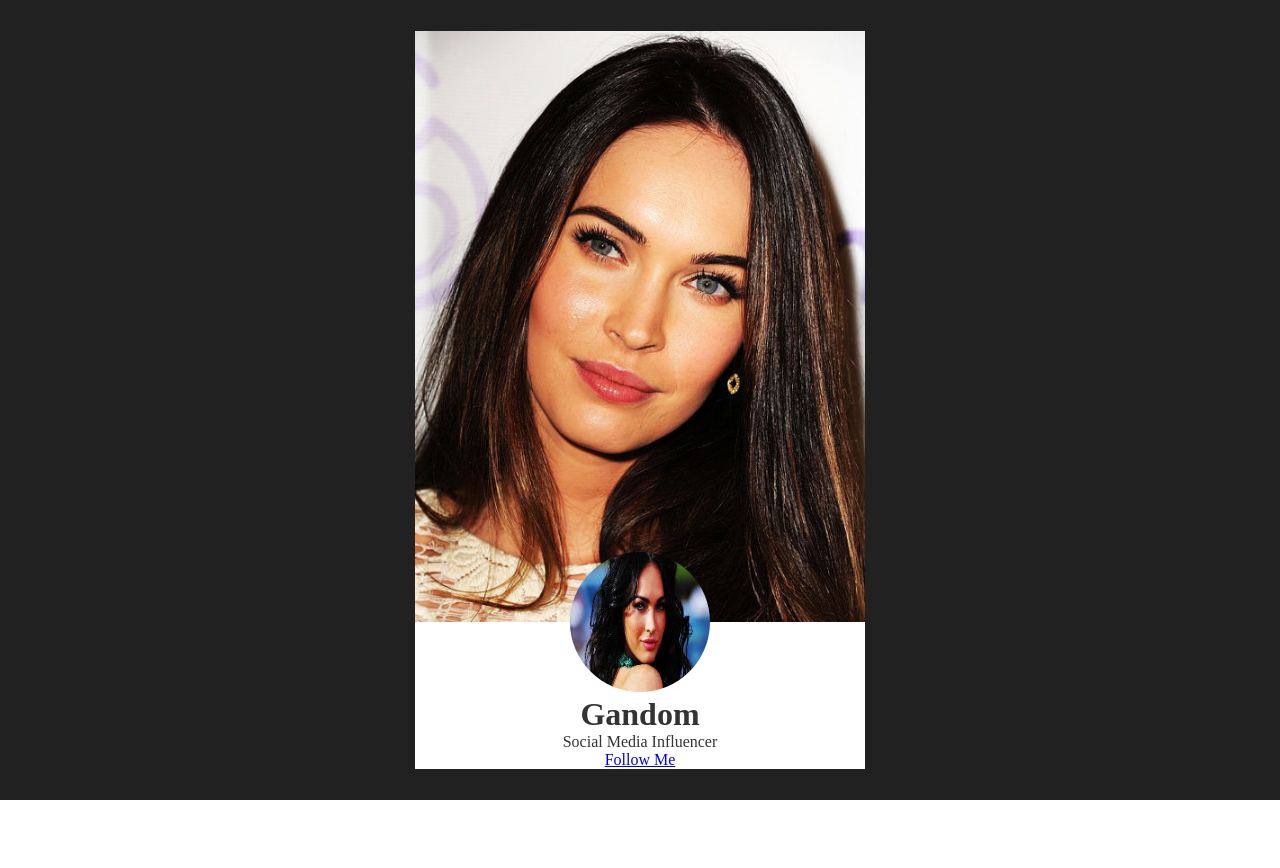
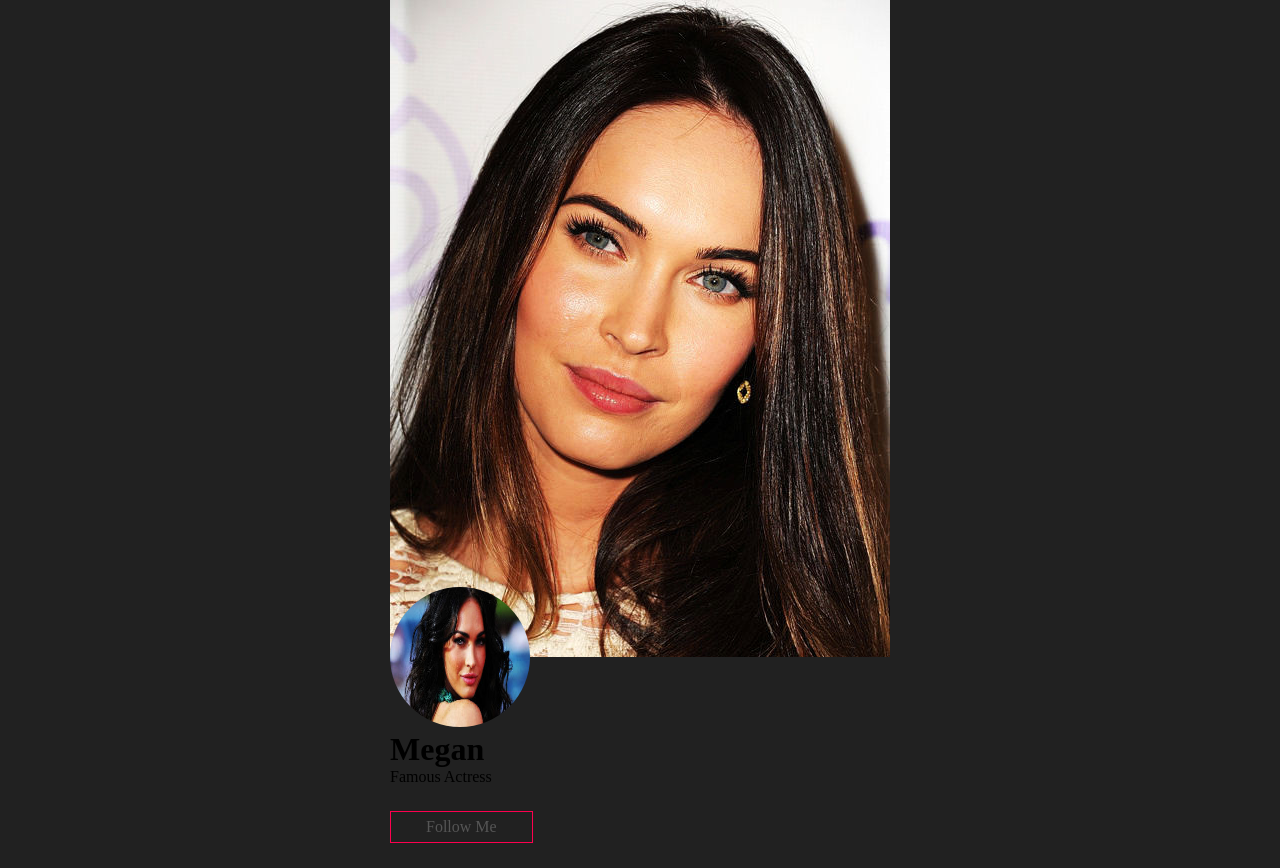
Before and after one commit to Gandomdeveloper/profile-card, a plain HTML site: page index.html in a window 1280 px wide. Before the commit the page ends 800 px from the top, so only its background shows below. Drawn offline with Linux system fonts and the light colour scheme; files whose address does not match are found by name.

Commit message:
headers design were completed

```diff
--- a/css/main.css
+++ b/css/main.css
@@ -38,3 +38,16 @@
 .profile-pic:hover {
     box-shadow: 0 0 0 5px #ff004f;
 }
+
+.profile-card h1 {
+    font-weight: 600;
+}
+
+.follow-btn {
+    display: inline-block;
+    text-decoration: none;
+    border: 1px solid #ff004f;
+    color: #555;
+    padding: 6px 35px;
+    margin: 25px 0;
+}
--- a/index.html
+++ b/index.html
@@ -11,11 +11,11 @@
 
 <body>
     <div class="container">
-        <div class="profile-card">
+        <div class="git-card">
             <img src="./imges/cover.jpg" class="cover-pic">
             <img src="./imges//profile.jpg" alt="" class="profile-pic">
-            <h1>Gandom</h1>
-            <p> Social Media Influencer</p>
+            <h1>Megan</h1>
+            <p> Famous Actress</p>
             <a href="#" class="follow-btn">Follow Me</a>
         </div>
 
```
